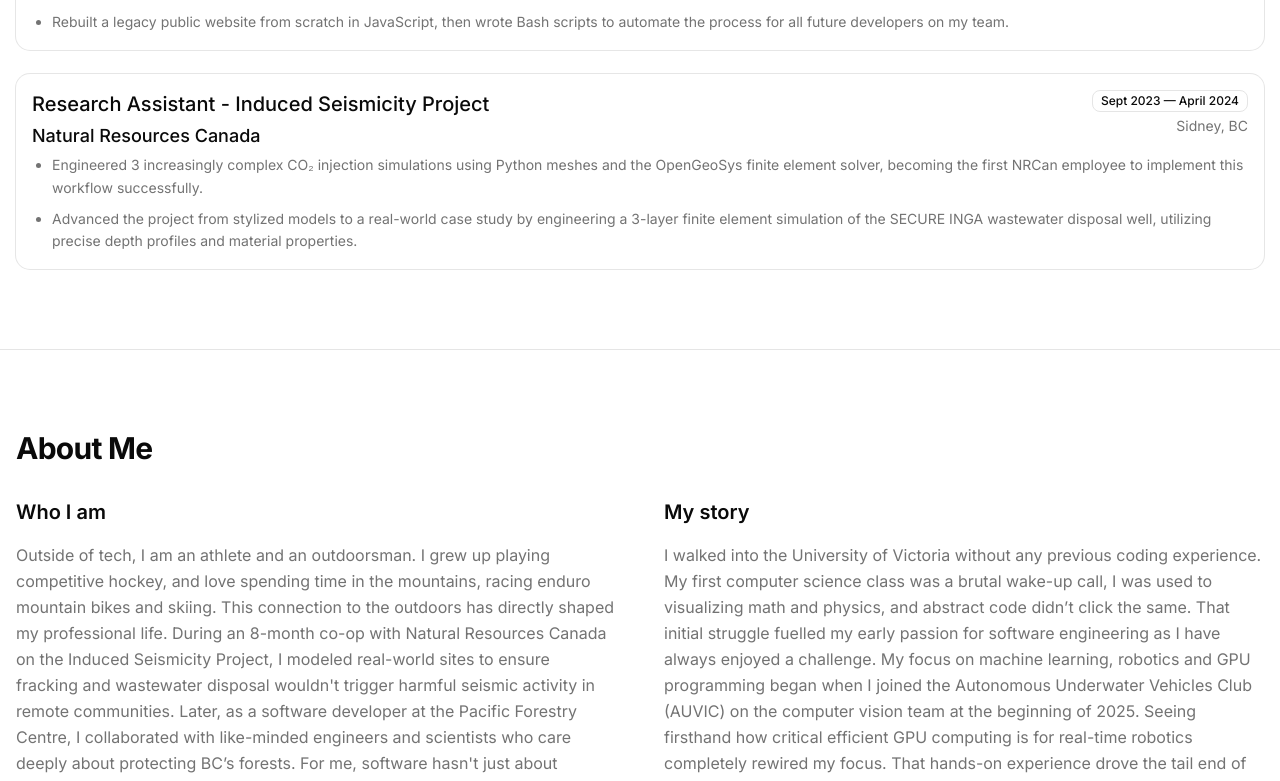
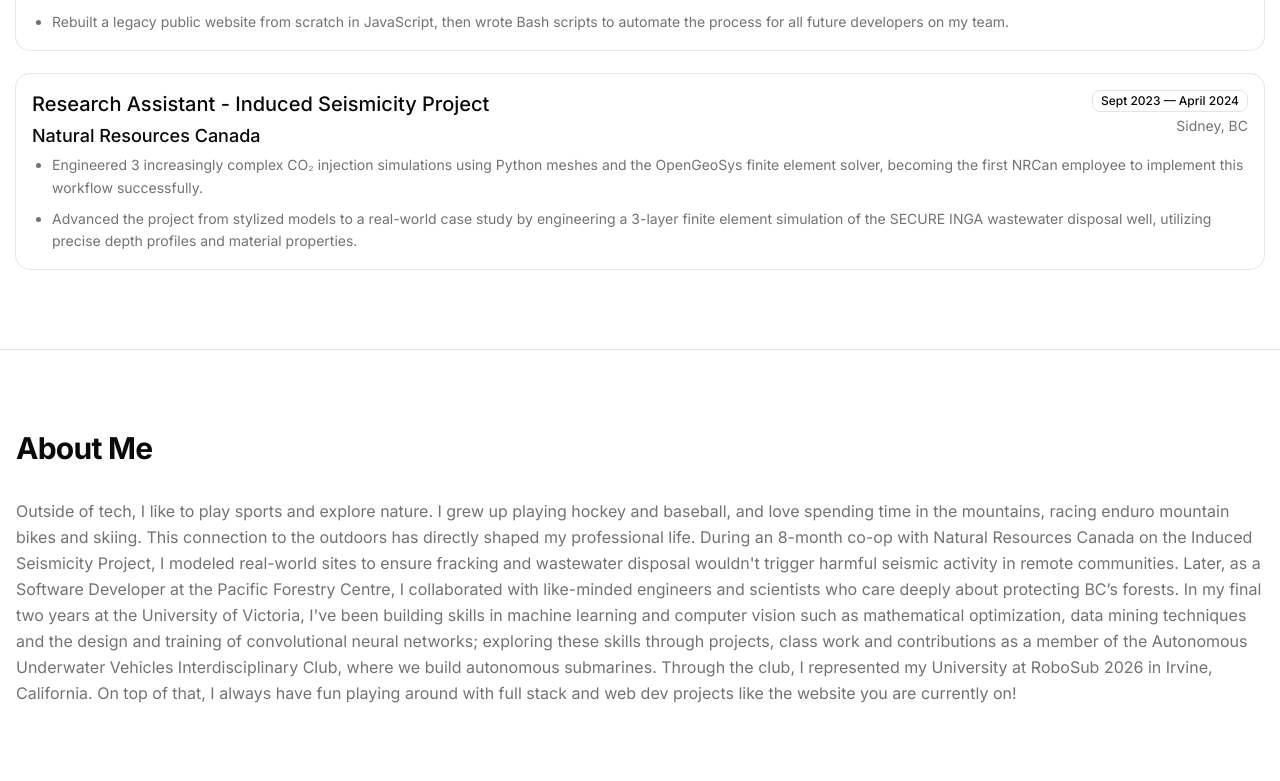
Before and after one commit to liamtannerr/liamtannerr.github.io, a Next.js app: page / in a window 1280 px wide. Shown: the part 2647-3428 px from the top of the page. Built offline with nearby package versions, Linux system fonts and the light colour scheme.

Commit message:
Changed theme colour, removed my story, updated mobile spacing

```diff
--- a/app/page.tsx
+++ b/app/page.tsx
@@ -73,8 +73,8 @@ export default function Home() {
       date: "Jan 2025 — Present",
       link: "https://auvic.ca/index.html",
       bullets: [
-        "Engineered a ROS 2 dynamic configuration pipeline to extract PID values and Kalman filter matrices from YAML files, eliminating C++ recompilation downtime and enabling real-time parameter tuning during pool testing.",
-        "Represented the University of Victoria at RoboSub 2026 in Irvine, California, resolving critical thruster saturation limits in the C++ control loop and engineering a state machine for autonomous navigation, advancing the team to the semi-finals of an international engineering competition.",
+        "Engineered a ROS 2 dynamic configuration pipeline to extract PID and Kalman filter values from YAML files, eliminating C++ recompilation downtime and enabling real-time parameter tuning during pool testing of an autonomous submarine.",
+        "Represented the University of Victoria at RoboSub 2026 in Irvine, California, resolving critical thruster saturation limits and engineering a state machine for autonomous navigation, advancing the team to the semi-finals of an international engineering competition.",
       ],
     },
     {
@@ -202,18 +202,18 @@ export default function Home() {
         <div className="container mx-auto flex h-16 items-center justify-between px-4">
           <div className="font-bold text-xl tracking-tight">Liam Tanner</div>
           <div className="flex items-center gap-4">
-            <nav className="flex items-center gap-6 text-sm font-medium text-muted-foreground mr-2">
-              <Link href="#projects" className="hover:text-foreground transition-colors">
+<nav className="flex items-center gap-6 text-sm font-medium text-muted-foreground mr-2">
+              <Link href="#projects" className="hover:text-amber-400 transition-colors">
                 Projects
               </Link>
-              <Link href="#experience" className="hover:text-foreground transition-colors">
+              <Link href="#experience" className="hover:text-amber-400 transition-colors">
                 Experience
               </Link>
-              <Link href="#about" className="hover:text-foreground transition-colors">
+              <Link href="#about" className="hover:text-amber-400 transition-colors">
                 About Me
               </Link>
             </nav>
-            <div className="h-5 w-px bg-border hidden sm:block"></div>
+            <div className="h-5 w-px bg-border hidden sm:block" ></div>
             <ThemeToggle />
           </div>
         </div>
@@ -273,7 +273,7 @@ export default function Home() {
         {/* PROJECTS SECTION */}
         <section id="projects" className="w-full relative overflow-hidden">
           {/* THE POINTING BACKGROUND IMAGE */}
-          <div className="absolute top-40 right-0 w-42 md:w-[23rem] z-0 opacity-80 pointer-events-none select-none">
+          <div className="absolute top-40 right-0 w-28 md:w-[23rem] z-0 opacity-80 pointer-events-none select-none">
             <Image
               src="pointing.png"
               alt="Pointing at projects"
@@ -285,18 +285,27 @@ export default function Home() {
           </div>
 
           {/* THE CONTENT */}
-          <div className="container mx-auto px-4 md:pr-[12rem] py-20 border-t relative z-10">
+            <div className="container mx-auto pl-4 pr-20 sm:pr-36 md:pr-[12rem] py-20 border-t relative z-10">
             <h2 className="text-3xl font-bold tracking-tight mb-8">Projects</h2>
             <div className="grid grid-cols-1 md:grid-cols-2 gap-6">
               {projects.map((project, index) => (
                 <Dialog key={index}>
-                  {/* 1. THE CARD */}
-                  <DialogTrigger className="text-left w-full group outline-none">
-                    <Card className="flex flex-col justify-between h-full cursor-pointer transition-all duration-300 group-hover:-translate-y-1 group-hover:border-yellow-500/30 group-hover:shadow-[0_0_40px_rgba(255,255,0,0.25)] bg-card/50 backdrop-blur-sm transform-gpu">
-                      <div>
+                  {/* 1. THE CARD CONTAINER */}
+                  <div className="relative h-full group outline-none">
+                    <Card className="relative flex flex-col justify-between h-full overflow-hidden transition-all duration-300 group-hover:-translate-y-1 group-hover:border-amber-400/30 group-hover:shadow-[0_0_40px_rgba(251,191,36,0.4)] bg-card/50 backdrop-blur-sm will-change-transform">
+
+                      {/* THE INVISIBLE BUTTON OVERLAY */}
+
+                      {/* THE INVISIBLE BUTTON OVERLAY */}
+                      <DialogTrigger className="absolute inset-0 w-full h-full z-20 cursor-pointer outline-none border-none bg-transparent">
+                        <span className="sr-only">View {project.title} details</span>
+                      </DialogTrigger>
+
+                      {/* CARD CONTENT (Wrapped to sit securely beneath the invisible button) */}
+                      <div className="relative z-10 pointer-events-none">
                         <CardHeader>
                           <div className="flex justify-between items-start pb-2">
-                            <CardTitle className="text-xl transition-colors duration-300 group-hover:text-yellow-400">
+                            <CardTitle className="text-xl transition-colors duration-300 group-hover:text-amber-400">
                               {project.title}
                             </CardTitle>
                             <span className="text-sm text-muted-foreground whitespace-nowrap ml-4">
@@ -318,7 +327,7 @@ export default function Home() {
                         </CardContent>
                       </div>
                     </Card>
-                  </DialogTrigger>
+                  </div>
 
                   {/* 2. THE MODAL */}
                   <DialogContent className="sm:max-w-[800px] bg-background border-border max-h-[90vh] overflow-y-auto">
@@ -481,38 +490,24 @@ export default function Home() {
         {/* ABOUT SECTION */}
         <section id="about" className="container mx-auto px-4 py-20 border-t">
           <h2 className="text-3xl font-bold tracking-tight mb-8">About Me</h2>
-          <div className="grid grid-cols-1 md:grid-cols-2 gap-12">
             <div>
-              <h3 className="text-xl font-semibold mb-4 text-foreground">Who I am</h3>
               <p className="text-muted-foreground leading-relaxed">
-                Outside of tech, I am an athlete and an outdoorsman. I grew up playing competitive
-                hockey, and love spending time in the mountains, racing enduro mountain bikes and
+                Outside of tech, I like to play sports and explore nature. I grew up playing
+                hockey and baseball, and love spending time in the mountains, racing enduro mountain bikes and
                 skiing. This connection to the outdoors has directly shaped my professional life.
                 During an 8-month co-op with Natural Resources Canada on the Induced Seismicity
                 Project, I modeled real-world sites to ensure fracking and wastewater disposal
                 wouldn't trigger harmful seismic activity in remote communities. Later, as a
-                software developer at the Pacific Forestry Centre, I collaborated with like-minded
-                engineers and scientists who care deeply about protecting BC’s forests. For me,
-                software hasn't just about building applications; it's about engineering systems
-                that interact with and protect the physical world.
+                Software Developer at the Pacific Forestry Centre, I collaborated with like-minded
+                engineers and scientists who care deeply about protecting BC’s forests. In my final two years
+                at the University of Victoria, I've been building skills in machine learning and computer vision
+                such as mathematical optimization, data mining techniques and the design and training of convolutional
+                neural networks; exploring these skills through projects, class work and contributions as a member
+                of the Autonomous Underwater Vehicles Interdisciplinary Club, where we build autonomous submarines.
+                Through the club, I represented my University at RoboSub 2026
+                in Irvine, California. On top of that, I always have fun playing around with full stack and web dev
+                projects like the website you are currently on!
               </p>
-            </div>
-            <div>
-              <h3 className="text-xl font-semibold mb-4 text-foreground">My story</h3>
-              <p className="text-muted-foreground leading-relaxed">
-                I walked into the University of Victoria without any previous coding experience. My
-                first computer science class was a brutal wake-up call, I was used to visualizing
-                math and physics, and abstract code didn’t click the same. That initial struggle
-                fuelled my early passion for software engineering as I have always enjoyed a
-                challenge. My focus on machine learning, robotics and GPU programming began when I
-                joined the Autonomous Underwater Vehicles Club (AUVIC) on the computer vision team
-                at the beginning of 2025. Seeing firsthand how critical efficient GPU computing is
-                for real-time robotics completely rewired my focus. That hands-on experience drove
-                the tail end of my degree, pushing me to specialize in mathematical optimization and
-                computer vision, ultimately finishing my final year of study with a 93% academic
-                average. The learning curve never ends, and I'm still climbing.
-              </p>
-            </div>
           </div>
         </section>
 
```
